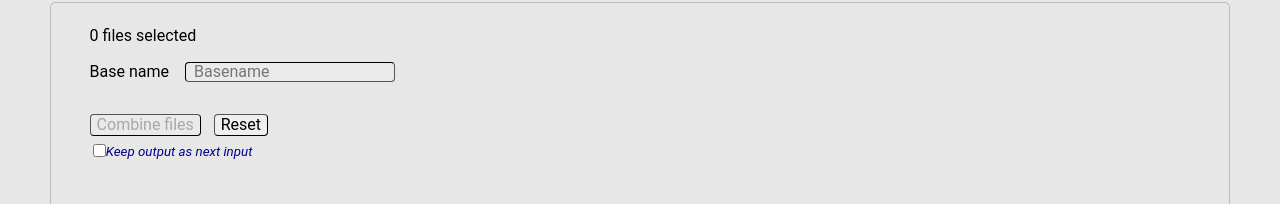
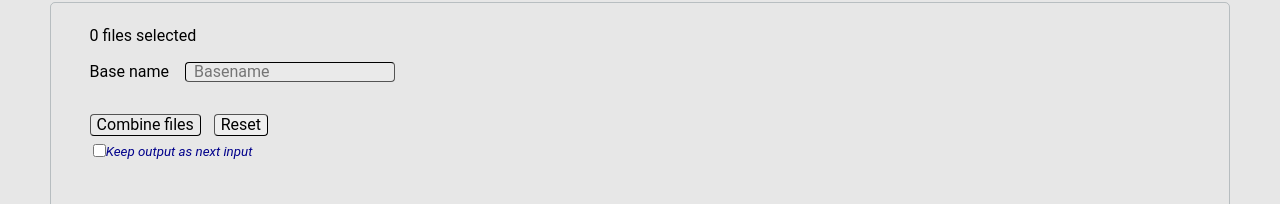
Before and after one commit to c1b3rt00lk1t/pdf-poc, a React (Vite) app: page / in a window 1280 px wide. Shown: the part 336-540 px from the top of the page. Built offline with nearby package versions, Linux system fonts and the light colour scheme.

Commit message:
Add button color black

```diff
--- a/src/index.css
+++ b/src/index.css
@@ -350,3 +350,7 @@ template {
 [hidden] {
   display: none;
 }
+
+button {
+  color: black;
+}
```
